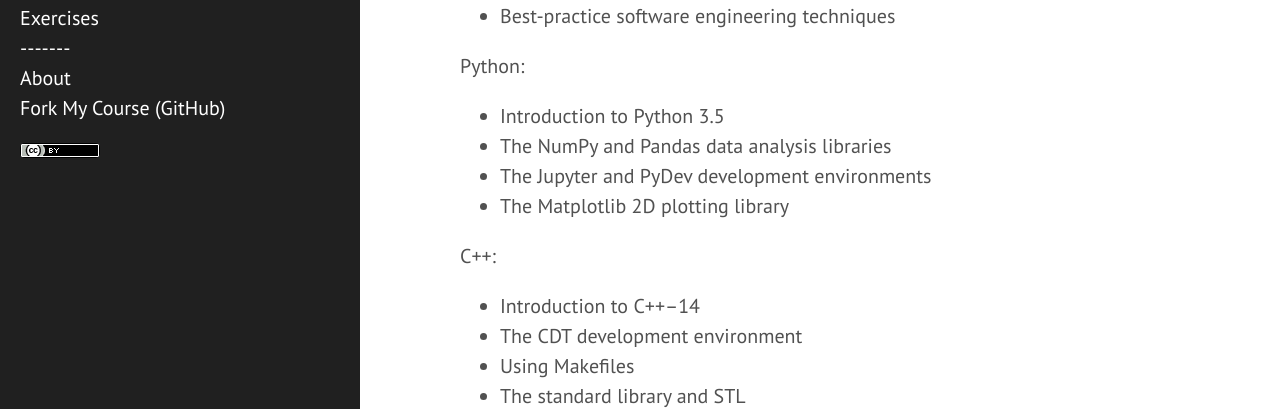
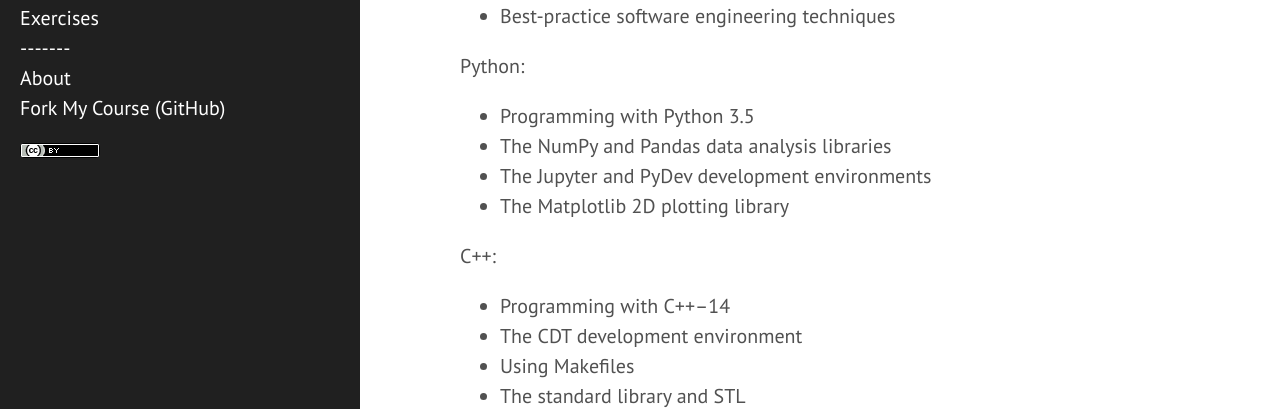
Before and after one commit to ornl-training/ornl-training.github.io, a Jekyll site: the page built from advanced.md, in a window 1280 px wide and 1280 px high. Shown: the part 539-948 px from the top of the window. Built offline with Jekyll 4.4.1, drawn with Linux system fonts in a browser that asks for light colours.

Commit message:
Update advanced.md

```diff
--- a/advanced.md
+++ b/advanced.md
@@ -20,14 +20,14 @@ Basics:
 
 Python:
 
-* Introduction to Python 3.5
+* Programming with Python 3.5
 * The NumPy and Pandas data analysis libraries
 * The Jupyter and PyDev development environments
 * The Matplotlib 2D plotting library
 
 C++:
 
-* Introduction to C++--14
+* Programming with C++--14
 * The CDT development environment
 * Using Makefiles
 * The standard library and STL
```
